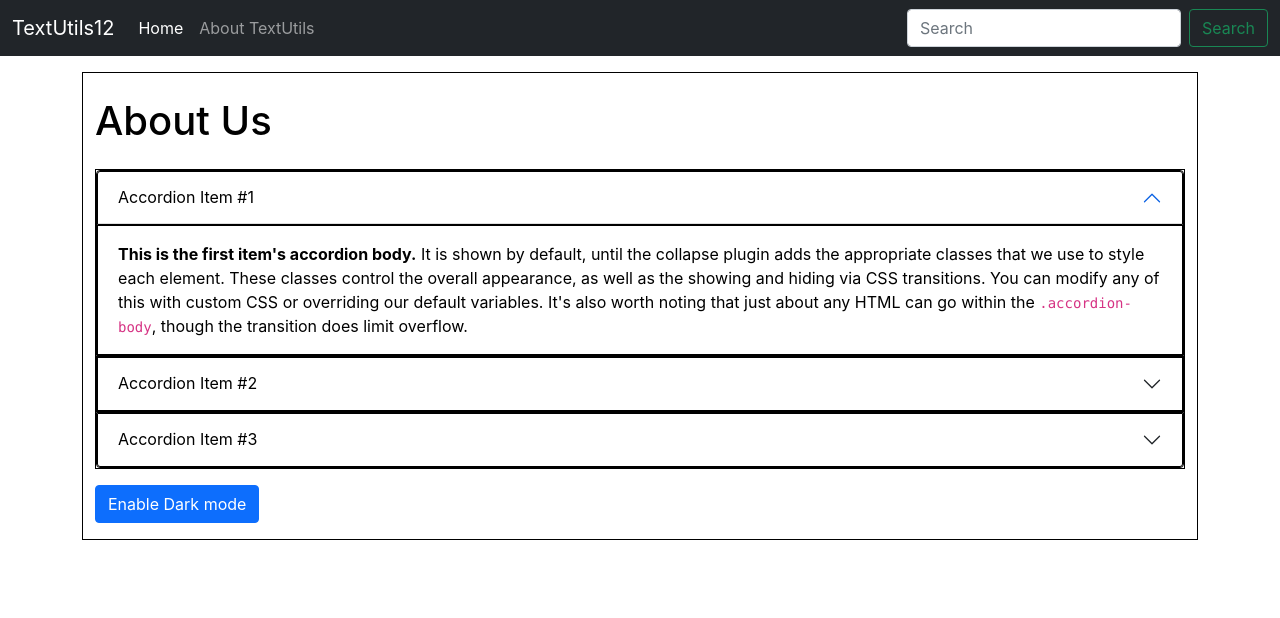
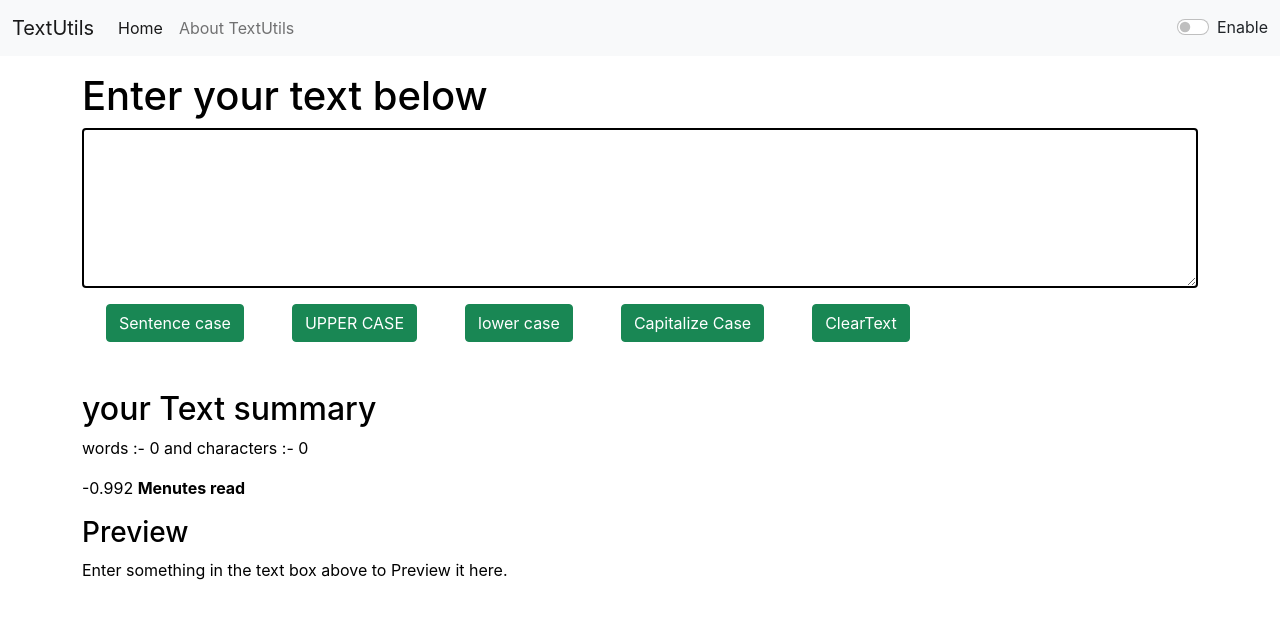
Before and after one commit to Aarifalam/TextUtils-App, a React (Create React App) app: page / in a window 1280 px wide. Shown: the top 618 px of the page. Built offline with nearby package versions, Linux system fonts and the light colour scheme.

Commit message:
Dark mode Enable, fully control by App.js . updated App.js

```diff
--- a/src/App.js
+++ b/src/App.js
@@ -1,19 +1,40 @@
 import logo from './logo.svg';
 import './App.css';
 import Navbar from './Comonents/Navbar';
-// import TextForm from './Comonents/TextForm';
-import About from './Comonents/About';
+import TextForm from './Comonents/TextForm';
+import React, { useState } from 'react';
+// import About from './Comonents/About';
+
 
 function App() {
+
+
+  const [mode, setMode] = useState("light");
+
+  const toogleMode = () => {
+    if (mode === "light") {
+      setMode("dark");
+
+      // this is for to access the html body and give it to style
+      document.body.style.backgroundColor = "#04203d";
+    }
+    else {
+      setMode("light");
+      document.body.style.backgroundColor = "white";
+
+    }
+  }
+
+
+
   return (
     <>
-
-      <Navbar title="TextUtils12" aboutText="About TextUtils" />
+      <Navbar title="TextUtils" aboutText="About TextUtils" mode={mode} toogleMode={toogleMode} />
       {/* <Navbar />   // if i will commnet upper one and use this without passing any props then it will use default props which we passed in defferent fils of components of file. */}
 
       <div className="container my-3">
-        {/* <TextForm heading="Enter your text below" /> */}
-        <About />
+        <TextForm heading="Enter your text below" mode={mode} />
+        {/* <About /> */}
       </div>
     </>
   );
--- a/src/Comonents/Navbar.js
+++ b/src/Comonents/Navbar.js
@@ -6,7 +6,7 @@ import PropTypes from 'prop-types'
 export default function Navbar(props) {
     return (
         <div>
-            <nav className="navbar navbar-expand-lg navbar-dark bg-dark">
+            <nav className={`navbar navbar-expand-lg navbar-${props.mode} bg-${props.mode}`}>
                 <div className="container-fluid">
                     <a className="navbar-brand" href="/">{props.title}</a>
                     <button className="navbar-toggler" type="button" data-bs-toggle="collapse" data-bs-target="#navbarSupportedContent" aria-controls="navbarSupportedContent" aria-expanded="false" aria-label="Toggle navigation">
@@ -21,14 +21,23 @@ export default function Navbar(props) {
                                 <a className="nav-link" href="/">{props.aboutText}</a>
                             </li>
                         </ul>
-                        <form className="d-flex">
+
+                        {/* this is the search button  */}
+                        {/* <form className="d-flex">
                             <input className="form-control me-2" type="search" placeholder="Search" aria-label="Search" />
                             <button className="btn btn-outline-success" type="submit">Search</button>
-                        </form>
+                        </form> */}
+
+                        {/* this Button is for to Enable Dark or Light Mode */}
+                        <div className={`form-check form-switch text-${props.mode === "light" ? "dark" : "light "}`}>
+                            < input className="form-check-input" onClick={props.toogleMode} type="checkbox" role="switch" id="flexSwitchCheckDefault" />
+                            <label className="form-check-label" htmlFor="flexSwitchCheckDefault">Enable</label>
+                        </div>
+
                     </div>
                 </div>
-            </nav>
-        </div>
+            </nav >
+        </div >
     )
 }
 
--- a/src/Comonents/TextForm.js
+++ b/src/Comonents/TextForm.js
@@ -142,11 +142,11 @@ export default function TextForm(props) {
     const [val, setVal] = useState(0)
 
     return (
-        <>
-            <div className="Container">
-                <h1>{props.heading}</h1>
+        <div>
+            <div className="Container" >
+                <h1 style={{ color: props.mode === "dark" ? "white" : "black" }}>{props.heading}</h1>
                 <div className="mb-3">
-                    <textarea className="form-control" value={text} onChange={handleOnChange} id="myBox" rows="6"></textarea>
+                    <textarea className="form-control" value={text} onChange={handleOnChange} style={{ background: props.mode === "dark" ? "#01101f" : "white", color: props.mode === "dark" ? "white" : "black", border: props.mode === "dark" ? "2px solid #dee2e6" : "2px solid black" }} id="myBox" rows="6"></textarea>
                     {/* value={text} will update because of setText and onChange will give us ability to write in Input  */}
                 </div>
                 <button className="btn btn-success mx-4" onClick={handleSentenceCase} >Sentence case</button>
@@ -158,15 +158,15 @@ export default function TextForm(props) {
 
 
             </div>
-            <div className="Container my-5">
+            <div className="Container my-5" style={{ color: props.mode === "dark" ? "white" : "black" }} >
                 <h2>your Text summary</h2>
-                {/* <p>words :- {text.split(" ").length - 1}   and    characters :- {text.length}</p>
-                <p>{0.008 * text.split(" ").length - 1} <b>Menutes read </b></p> */}
+                <p>words :- {text.split(" ").length - 1}   and    characters :- {text.length}</p>
+                <p>{0.008 * text.split(" ").length - 1} <b>Menutes read </b></p>
                 <h3>Preview</h3>
-                <p>{text}</p>
+                <p>{text.length > 0 ? text : "Enter something in the text box above to Preview it here."}</p>
             </div>
 
 
-        </>
+        </div>
     )
 }
```
